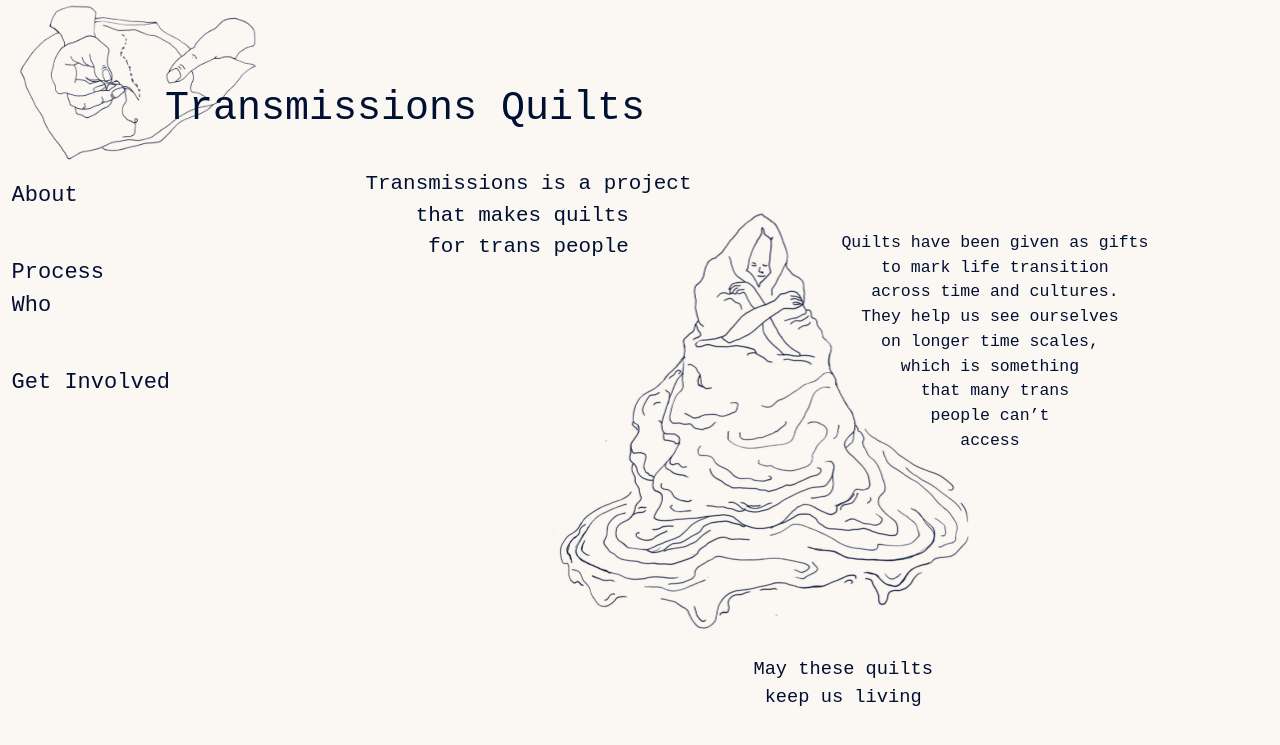
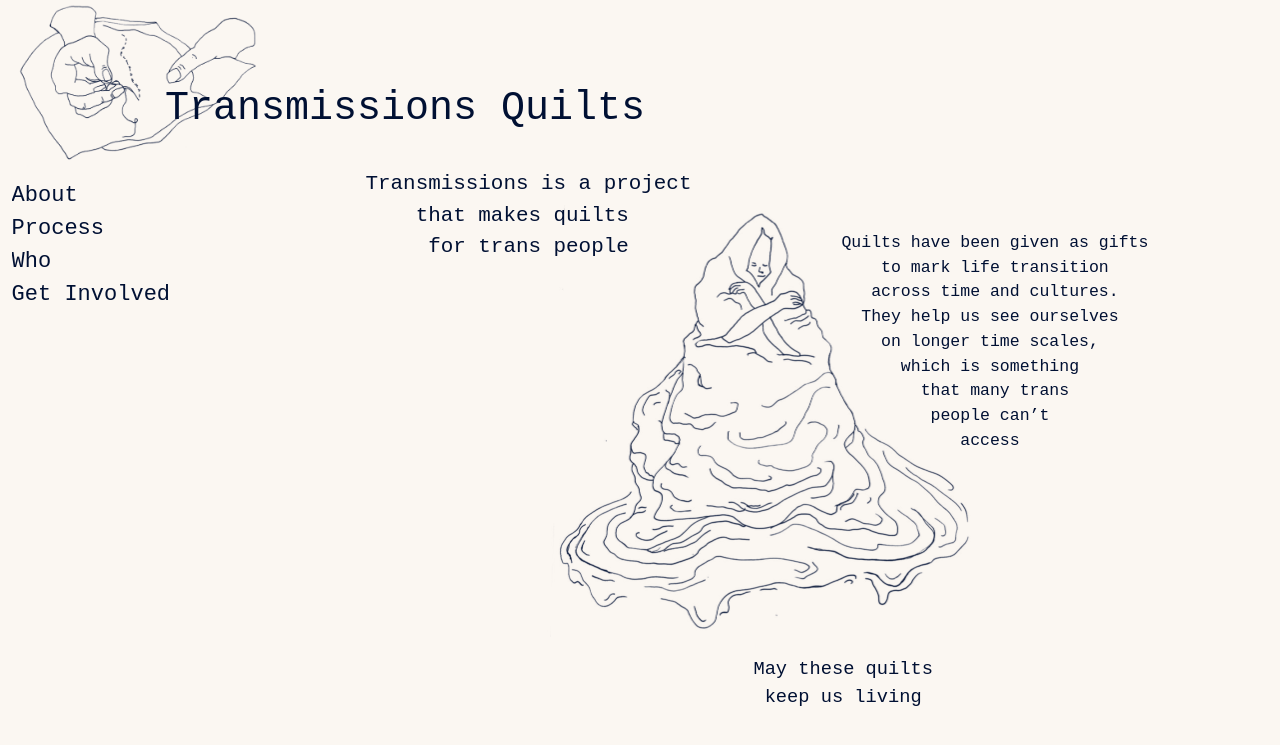
Before and after one commit to danieldickison/transmission-site, a Jekyll site: the page built from index.html, in a window 1280 px wide. Shown: the top 745 px of the page. Built offline with Jekyll 4.4.1, drawn with Linux system fonts in a browser that asks for light colours; some web fonts are replaced.

Commit message:
Fix TOC spacing on Chrome

```diff
--- a/_sass/toc.scss
+++ b/_sass/toc.scss
@@ -93,7 +93,7 @@
       }
 
       menu.submenu {
-        margin-left: 1em;
+        margin: 0 0 0 1em;
         padding: 0;
         list-style-type: none;
         overflow-y: hidden;
```
